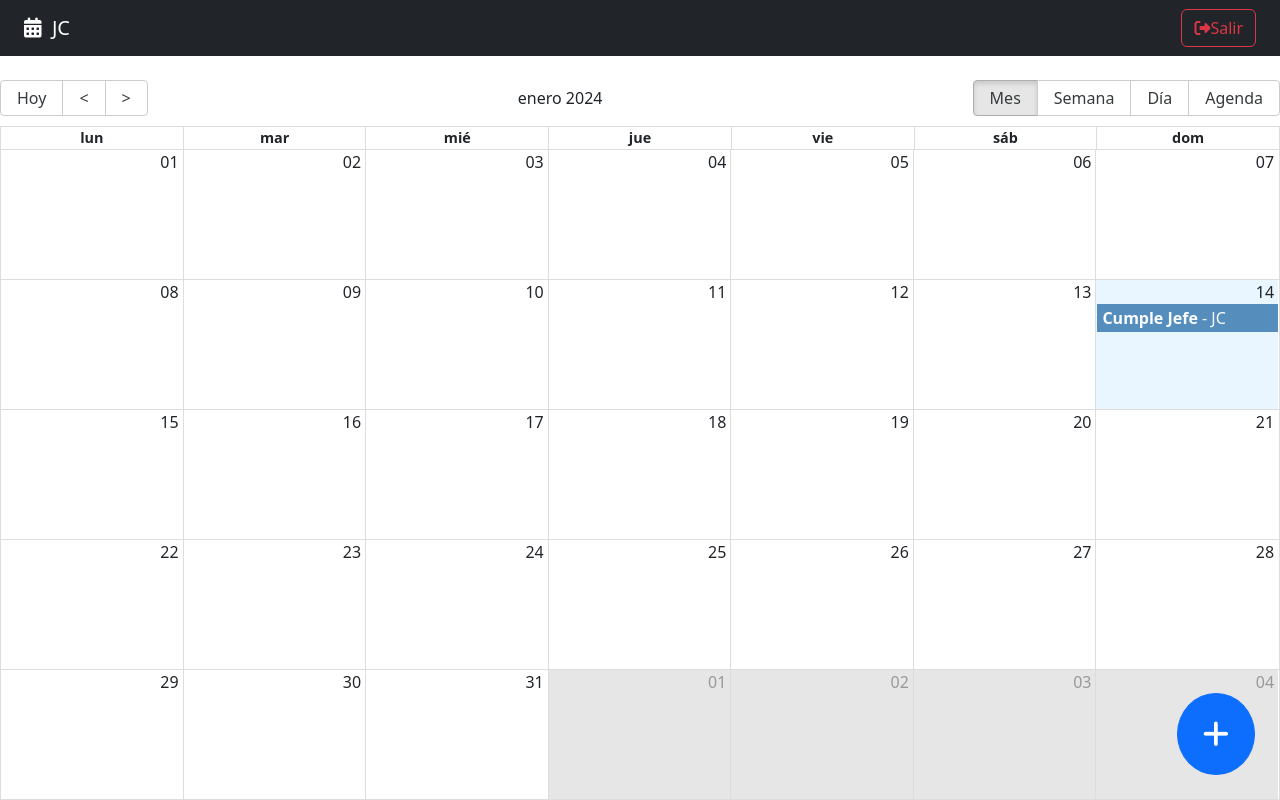
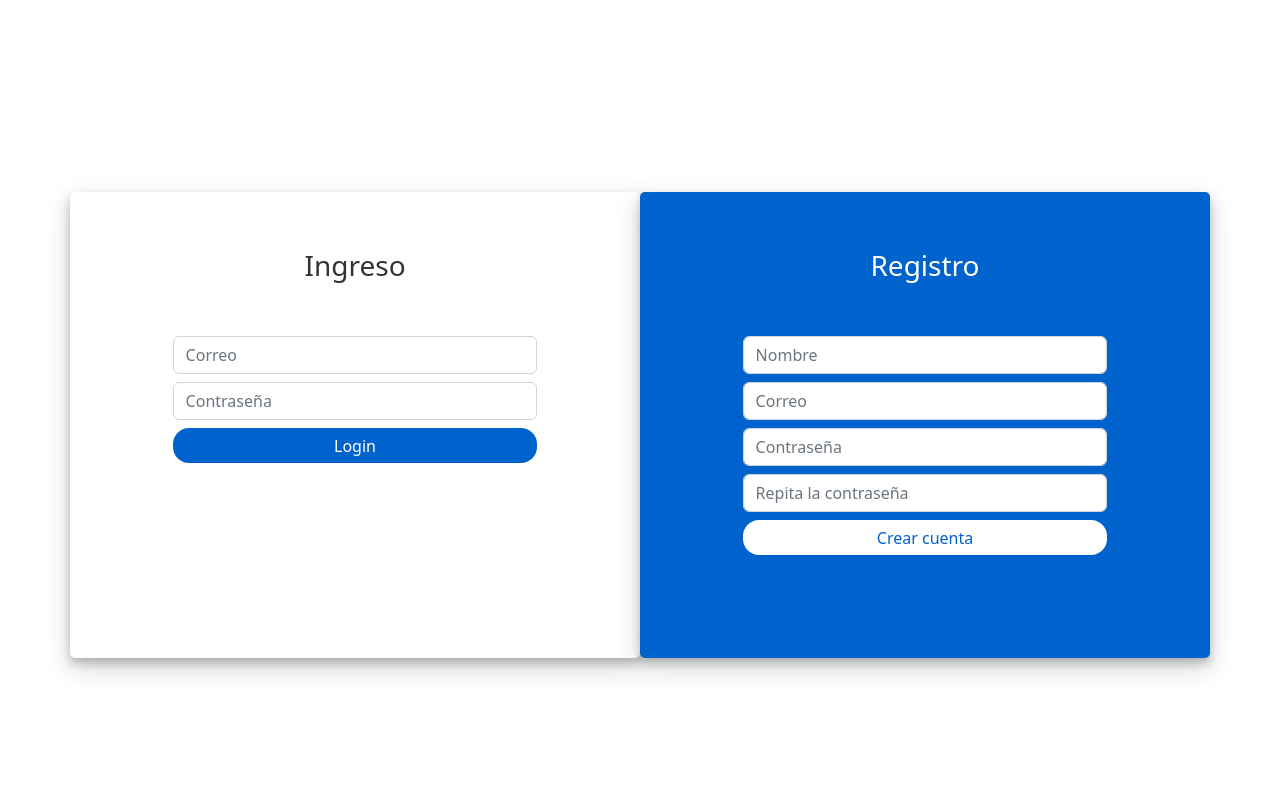
Before and after one commit to JCUrquiza/ReactJSCalendar, a React (Vite) app: page /auth/login in a window 1280 px wide. Built offline with nearby package versions, Linux system fonts and the light colour scheme.

Commit message:
Creating custom hook to forms and adding that hook to the login and register form

```diff
--- a/src/auth/pages/LoginPage.jsx
+++ b/src/auth/pages/LoginPage.jsx
@@ -1,17 +1,47 @@
+import { useForm } from '../../hooks';
 import './LoginPage.css';
 
+const loginFormFields = {
+    loginEmail: '',
+    loginPassword: ''
+}
+
+const registerFormFields = {
+    registerName: '',
+    registerEmail: '',
+    registerPassword: '',
+    registerPassword2: ''
+}
+
 export const LoginPage = () => {
+
+    const { loginEmail, loginPassword, onInputChange: onLoginInputChange } = useForm( loginFormFields );
+    const { registerName, registerEmail, registerPassword, registerPassword2, onInputChange: onRegisterInputChange } = useForm( registerFormFields );
+
+    const loginSubmit = (event) => {
+        event.preventDefault();
+        console.log({ loginEmail, loginPassword });
+    }
+
+    const registerSubmit = (event) => {
+        event.preventDefault();
+        console.log({ registerName, registerEmail, registerPassword, registerPassword2 });
+    }
+
     return (
         <div className="container login-container">
             <div className="row">
                 <div className="col-md-6 login-form-1">
                     <h3>Ingreso</h3>
-                    <form>
+                    <form onSubmit={ loginSubmit }>
                         <div className="form-group mb-2">
                             <input
                                 type="text"
                                 className="form-control"
                                 placeholder="Correo"
+                                name='loginEmail'
+                                value={ loginEmail }
+                                onChange={ onLoginInputChange }
                             />
                         </div>
                         <div className="form-group mb-2">
@@ -19,6 +49,9 @@ export const LoginPage = () => {
                                 type="password"
                                 className="form-control"
                                 placeholder="Contraseña"
+                                name='loginPassword'
+                                value={ loginPassword }
+                                onChange={ onLoginInputChange }
                             />
                         </div>
                         <div className="d-grid gap-2">
@@ -33,12 +66,15 @@ export const LoginPage = () => {
 
                 <div className="col-md-6 login-form-2">
                     <h3>Registro</h3>
-                    <form>
+                    <form onSubmit={ registerSubmit }>
                         <div className="form-group mb-2">
                             <input
                                 type="text"
                                 className="form-control"
                                 placeholder="Nombre"
+                                name='registerName'
+                                value={ registerName }
+                                onChange={ onRegisterInputChange }
                             />
                         </div>
                         <div className="form-group mb-2">
@@ -46,6 +82,9 @@ export const LoginPage = () => {
                                 type="email"
                                 className="form-control"
                                 placeholder="Correo"
+                                name='registerEmail'
+                                value={ registerEmail }
+                                onChange={ onRegisterInputChange }
                             />
                         </div>
                         <div className="form-group mb-2">
@@ -53,6 +92,9 @@ export const LoginPage = () => {
                                 type="password"
                                 className="form-control"
                                 placeholder="Contraseña"
+                                name='registerPassword'
+                                value={ registerPassword }
+                                onChange={ onRegisterInputChange }
                             />
                         </div>
 
@@ -61,6 +103,9 @@ export const LoginPage = () => {
                                 type="password"
                                 className="form-control"
                                 placeholder="Repita la contraseña"
+                                name='registerPassword2'
+                                value={ registerPassword2 }
+                                onChange={ onRegisterInputChange }
                             />
                         </div>
 
--- a/src/hooks/index.js
+++ b/src/hooks/index.js
@@ -1,4 +1,5 @@
 
 
 export * from './useCalendarStore';
+export * from './useForm';
 export * from './useUiStore';
--- /dev/null
+++ b/src/hooks/useForm.js
@@ -0,0 +1,63 @@
+import { useEffect, useMemo, useState } from 'react';
+
+export const useForm = ( initialForm = {}, formValidations = {}) => {
+
+    const [ formState, setFormState ] = useState( initialForm );
+    const [ formValidation, setFormValidation ] = useState({});
+
+    useEffect(() => {
+        createValidators();
+    }, [ formState ])
+
+    useEffect(() => {
+        setFormState( initialForm );
+    }, [ initialForm ])
+
+
+    const isFormValid = useMemo( () => {
+
+        for (const formValue of Object.keys( formValidation )) {
+            if ( formValidation[formValue] !== null ) return false;
+        }
+
+        return true;
+    }, [ formValidation ])
+
+
+    const onInputChange = ({ target }) => {
+        const { name, value } = target;
+        setFormState({
+            ...formState,
+            [ name ]: value
+        });
+    }
+
+    const onResetForm = () => {
+        setFormState( initialForm );
+    }
+
+    const createValidators = () => {
+
+        const formCheckedValues = {};
+
+        for (const formField of Object.keys( formValidations )) {
+            const [ fn, errorMessage ] = formValidations[formField];
+
+            formCheckedValues[`${ formField }Valid`] = fn( formState[formField] ) ? null : errorMessage;
+        }
+
+        setFormValidation( formCheckedValues );
+    }
+
+
+
+    return {
+        ...formState,
+        formState,
+        onInputChange,
+        onResetForm,
+
+        ...formValidation,
+        isFormValid
+    }
+}
--- a/src/router/AppRouter.jsx
+++ b/src/router/AppRouter.jsx
@@ -5,7 +5,7 @@ import { CalendarPage } from '../calendar';
 
 export const AppRouter = () => {
 
-    const authStatus = 'authenticated';
+    const authStatus = 'not-authenticated'; // authenticated
 
     return (
 
--- /dev/null
+++ b/src/store/auth/authSlice.js
@@ -0,0 +1,24 @@
+import { createSlice } from '@reduxjs/toolkit'
+
+export const authSlice = createSlice({
+    name: 'auth',
+    initialState: {
+        status: 'checking', // authenticated, not-authenticated
+        user: {},
+        errorMessage: undefined
+    },
+    reducers: {
+        onChecking: ( state ) => {
+            state.status = 'checking';
+            state.user = {};
+            state.errorMessage = undefined;
+        },
+        onLogin: ( state, { payload } ) => {
+            state.status = 'authenticated';
+            state.user = payload;
+            state.errorMessage = undefined;
+        }
+    },
+})
+
+export const { onChecking, onLogin } = authSlice.actions;
--- a/src/store/index.js
+++ b/src/store/index.js
@@ -1,5 +1,5 @@
 
-
+export * from './auth/authSlice';
 export * from './calendar/calendarSlice';
 export * from './ui/uiSlice';
 export * from './store';
--- a/src/store/store.js
+++ b/src/store/store.js
@@ -1,8 +1,9 @@
 import { configureStore } from '@reduxjs/toolkit';
-import { uiSlice, calendarSlice } from './';
+import { uiSlice, calendarSlice, authSlice } from './';
 
 export const store = configureStore({
     reducer: {
+        auth: authSlice.reducer,
         calendar: calendarSlice.reducer,
         ui: uiSlice.reducer
     },
```
